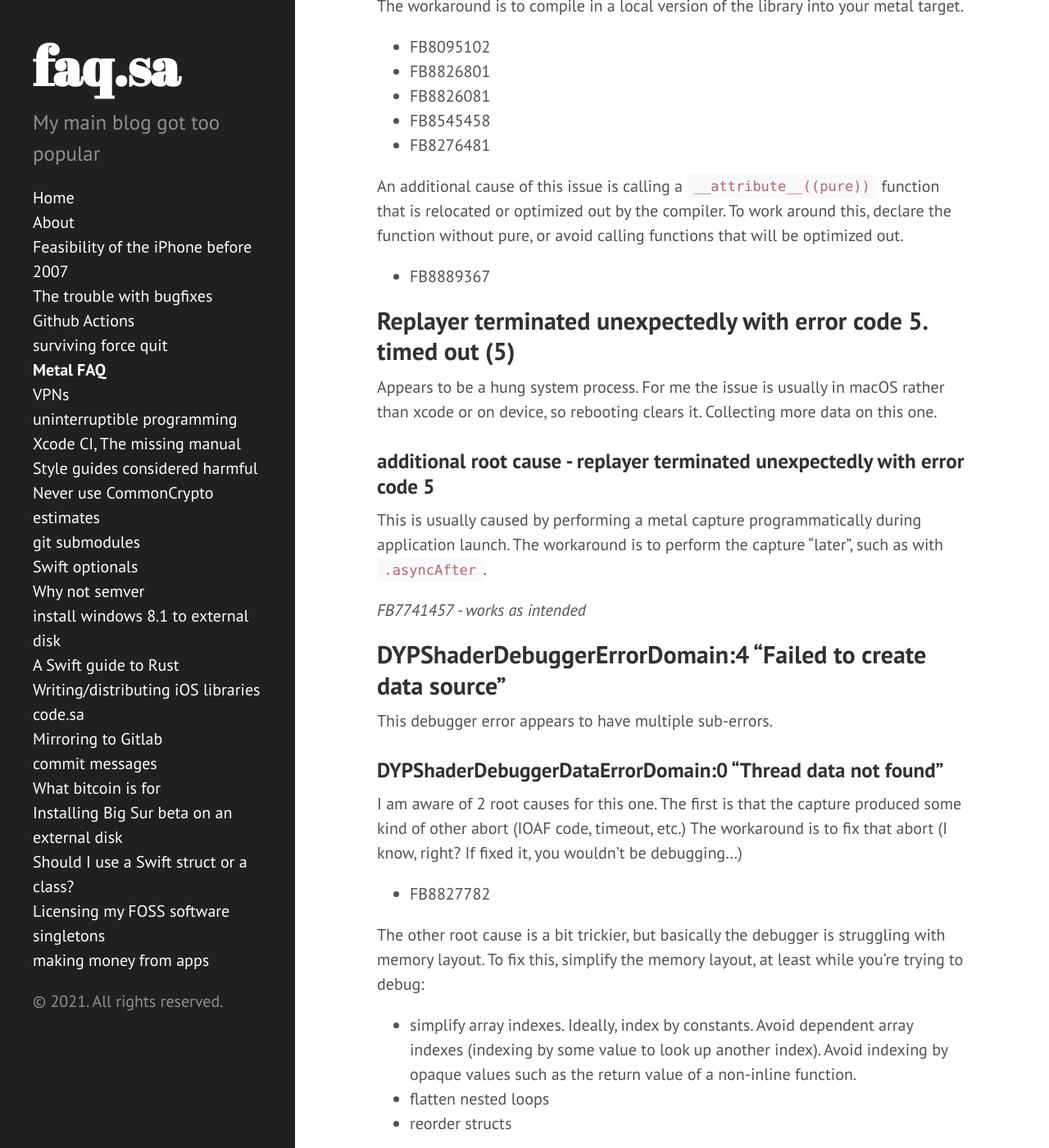
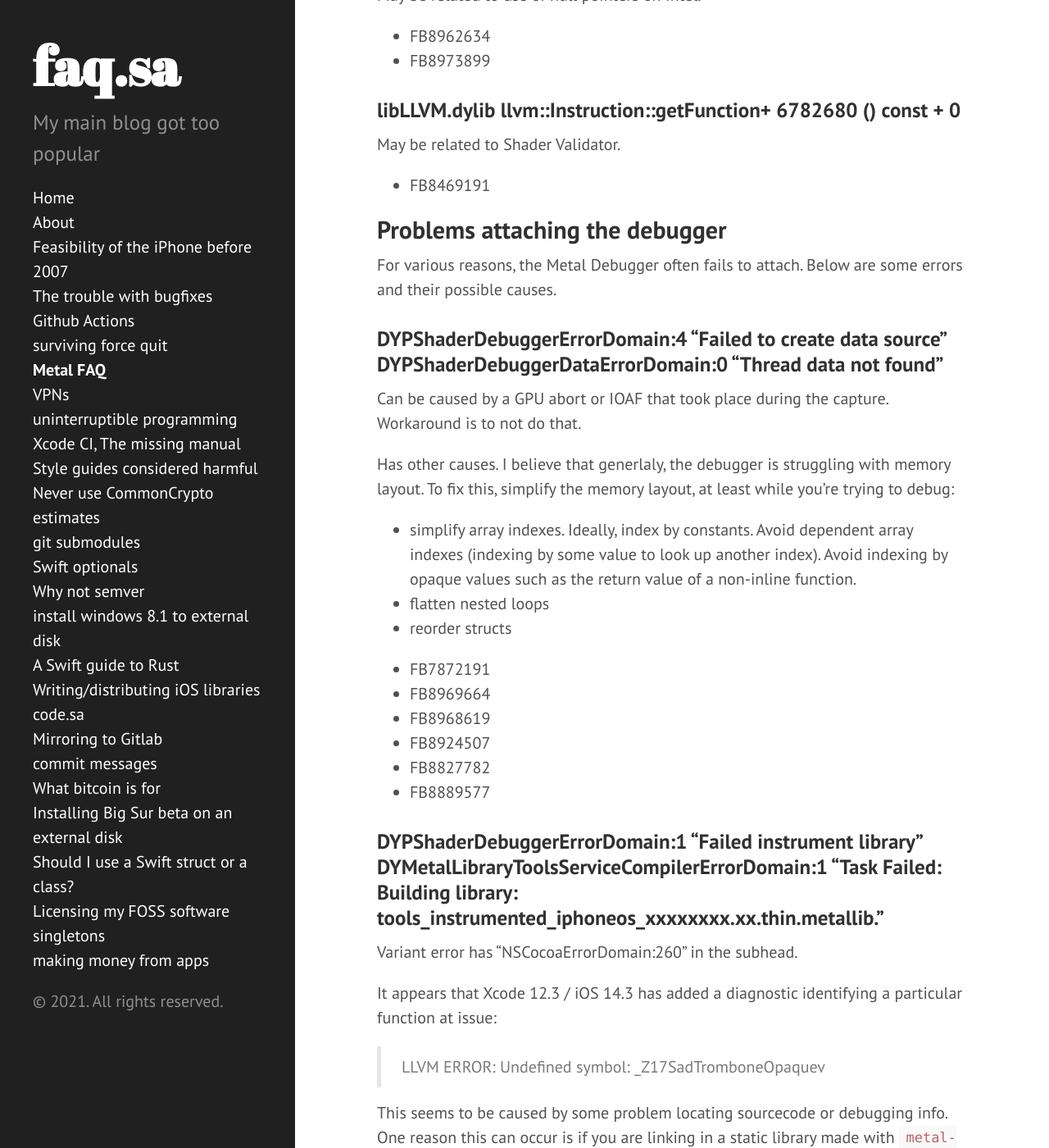
Before and after one commit to drewcrawford/drewcrawford.github.io, a Jekyll site: the page built from metal_faq/index.md, in a window 1280 px wide and 1400 px high, scrolled down 9515 px. Shown: the whole window at 82% size. Built offline with Jekyll 4.4.1, drawn with Linux system fonts in a browser that asks for light colours; nearby versions of some CDN libraries; comment, search, counter and statistics services are not loaded; some of the changed text lies outside the part shown.

Commit message:
Update metal FAQ
I know more about several of these now

```diff
--- a/metal_faq/index.md
+++ b/metal_faq/index.md
@@ -190,40 +190,80 @@
 
 * FB8904809
 
-## CompilerError Code=2 "Compiler encountered an internal error"
+## Runtime compiler errors
 
-This is generally a crash in the metal compiler (the one that happens at runtime).  In my experience this is usually related to some problem in control flow analysis, so simplifying control flow may help.  It may also be specific to a particular GPU driver (see the crash in `MTLCompilerService` that occurred around the same time for more clues.)
+Sometimes functions fail to compile (e.g., at runtime, when you create a PSO).  In your application, this usually presents as some `CompilerError`.  Separately, a crash report for `MTLCompilerService`
 
-* FB7863589
-* FB8276262
-* FB8962634
+The two `CompilerErrors` I'm aware of are
 
-## CompilerError Code=1 "Compiler encountered an internal error"
+* CompilerError Code=2 "Compiler encountered an internal error" (usually iOS or Simulator)
+* CompilerError Code=1 "Compiler encountered an internal error" (usually macOS).
 
-Similar to above, may be a variant for macOS
+For more information, dig into the appropriate MTLCompilerService crash report.  The backtrace may identify a particular affected GPU, as many of these issues are GPU-specific.
 
-* FB8779951
+### Other runtime compile application-level errors
 
-## Compilation failed with XPC_ERROR_CONNECTION_INTERRUPTED on 3 try
-
-Similar to Code=2 "Compiler encountered an internal error".  May be related to Shader Validator.
-
-* FB8469191
-* FB8824826
-
-## Compute function exceeds available temporary registers
+#### Compute function exceeds available temporary registers
 
 May have too many local variables.  Interestingly, shader validator appears to work around this issue, for reasons unknown.
 
 * FB8811182
 
-## DYPShaderDebuggerErrorDomain:4 "Failed to create data source" DYPShaderDebuggerDataErrorDomain:0 "Thread data not found"
+### libAMDIL902.dylib: llvm::ILAnnotateResourceIntrinsics::createResourceIntrinsic(llvm::Use&, llvm::RsrcUsageTy) + 222
 
-Usually caused by a GPU abort or IOAF that took place during the capture.
+Related to control flow analysis on AMD.  simplifying control flow may help.
+
+* FB7863589
+
+
+### libigc.dylib: llvm::MemoryDependenceResults::removeInstruction(llvm::Instruction*) + 1390
+
+May be related to vertex or fragment functions with very bad typesignatures.  One case I'm aware of involves swapping a vertex and fragment function.
+
+* FB8276262
+
+### libigc.dylib computeKnownBitsFromOperator(llvm::Operator const*, llvm::KnownBits&, unsigned int, (anonymous namespace)::Query const&) + 383
+
+Possible duplicate of `libigc.dylib: llvm::MemoryDependenceResults::removeInstruction(llvm::Instruction*) + 1390`
+
+* FB8276262
+
+### libLLVM.dylib llvm::SelectionDAG::LegalizeTypes() + 54
+
+May be related to use of null pointers on Intel.
+
+* FB8962634
+* FB8973899
+
+###  libLLVM.dylib llvm::Instruction::getFunction+ 6782680 () const + 0
+
+May be related to Shader Validator.
+
+* FB8469191
+
+
+## Problems attaching the debugger
+
+For various reasons, the Metal Debugger often fails to attach.  Below are some errors and their possible causes.
+
+### DYPShaderDebuggerErrorDomain:4 "Failed to create data source" DYPShaderDebuggerDataErrorDomain:0 "Thread data not found"
+
+Can be caused by a GPU abort or IOAF that took place during the capture.  Workaround is to not do that.
+
+Has other causes.  I believe that generlaly, the debugger is struggling with memory layout. To fix this, simplify the memory layout, at least while you're trying to debug:
+
+* simplify array indexes.  Ideally, index by constants.  Avoid dependent array indexes (indexing by some value to look up another index).  Avoid indexing by opaque values such as the return value of a non-inline function.
+* flatten nested loops
+* reorder structs
 
 * FB7872191
+* FB8969664
+* FB8968619
+* FB8924507
+* FB8827782
+* FB8889577
 
-## DYPShaderDebuggerErrorDomain:1 "Failed instrument library" DYMetalLibraryToolsServiceCompilerErrorDomain:1 "Task Failed: Building library: tools_instrumented_iphoneos_xxxxxxxx.xx.thin.metallib."
+### DYPShaderDebuggerErrorDomain:1 "Failed instrument library" DYMetalLibraryToolsServiceCompilerErrorDomain:1 "Task Failed: Building library: tools_instrumented_iphoneos_xxxxxxxx.xx.thin.metallib."
 
 Variant error has "NSCocoaErrorDomain:260" in the subhead.
 
@@ -245,43 +285,24 @@
 
 * FB8889367
 
-## Replayer terminated unexpectedly with error code 5.  timed out (5)
+### Replayer terminated unexpectedly with error code 5.  timed out (5)
 
 Appears to be a hung system process.  For me the issue is usually in macOS rather than xcode or on device, so rebooting clears it.   Collecting more data on this one.
 
-### additional root cause - replayer terminated unexpectedly with error code 5
-
-This is usually caused by performing a metal capture programmatically during application launch.  The workaround is to perform the capture "later", such as with `.asyncAfter`.
+An additional root cause is performing a metal capture programmatically during application launch.  The workaround is to perform the capture "later", such as with `.asyncAfter`.
 
 *FB7741457 - works as intended*
 
-## DYPShaderDebuggerErrorDomain:4 "Failed to create data source"
 
-This debugger error appears to have multiple sub-errors.
+## Xcode behavior
 
-### DYPShaderDebuggerDataErrorDomain:0 "Thread data not found"
-
-I am aware of 2 root causes for this one.  The first is that the capture produced some kind of other abort (IOAF code, timeout, etc.)  The workaround is to fix that abort (I know, right?  If fixed it, you wouldn't be debugging...)
-
-* FB8827782
-
-The other root cause is a bit trickier, but basically the debugger is struggling with memory layout. To fix this, simplify the memory layout, at least while you're trying to debug:
-
-* simplify array indexes.  Ideally, index by constants.  Avoid dependent array indexes (indexing by some value to look up another index).  Avoid indexing by opaque values such as the return value of a non-inline function.
-* flatten nested loops
-* reorder structs
-
-* FB8889577
-
-# Xcode behavior
-
-## "build succeeded" beachball
+### "build succeeded" beachball
 
 I am aware of some cases where Xcode will beachball after "build succeeded".  This usually takes progressively longer and longer each time, and may be associated with taking GPU captures.  The workaround is to restart xcode.
 
 * FB8287558
 
-## Xcode crash - EXC_BAD_ACCESS (SIGSEGV)
+### Xcode crash - EXC_BAD_ACCESS (SIGSEGV)
 
 Xcode can crash when starting a metal debugging session.  This usually happens with
 
@@ -304,7 +325,7 @@
 
 This is typically caused by some problem understanding shader parameters.  In particular, `void*` pointers can cause this.
 
-## n/a
+### n/a
 
 When debugging a Metal shader, sometimes xcode will say a particular variable holds the value `n/a`.  Usually the lldb pane has the real value of the variable.
 
```
